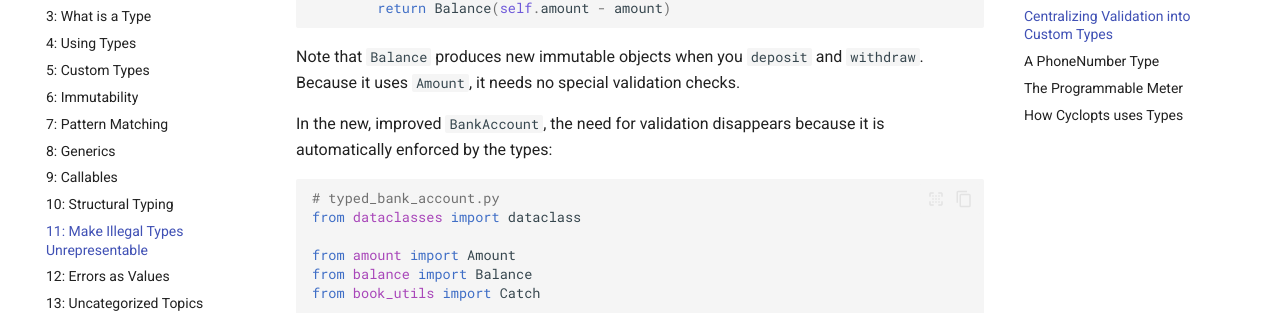
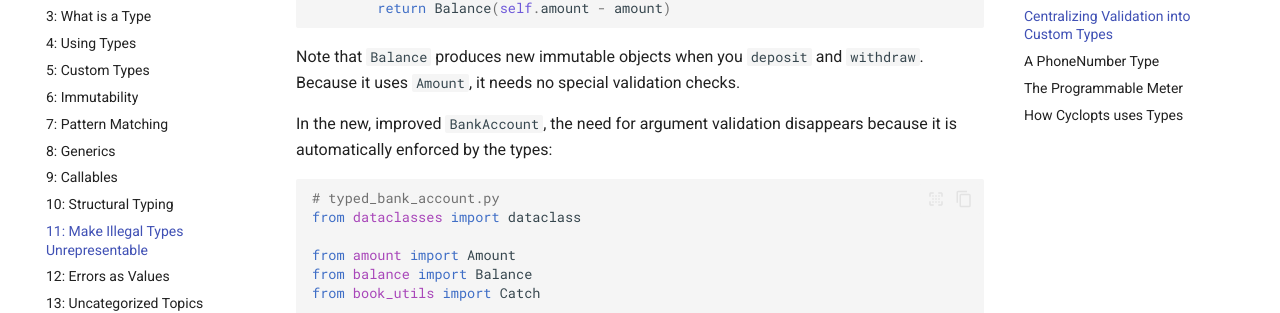
Before and after one commit to ThinkingInTypes/ThinkingInTypes.github.io, an MkDocs documentation site: the page built from Chapters/C11_Make_Illegal_Types_Unrepresentable.md, in a window 1280 px wide and 900 px high, scrolled down 7924 px. Shown: the part 146-459 px from the top of the window. Built offline with MkDocs 1.6.1 and Material for MkDocs 9.7.7, drawn with Linux system fonts in a browser that asks for light colours; comment, search, counter and statistics services are not loaded; some of the changed text lies outside the part shown.

Commit message:
Update C11_Make_Illegal_Types_Unrepresentable.md

````diff
--- a/Chapters/C11_Make_Illegal_Types_Unrepresentable.md
+++ b/Chapters/C11_Make_Illegal_Types_Unrepresentable.md
@@ -379,7 +379,7 @@ Note that `Balance` produces new immutable objects when you `deposit` and `withd
 Because it uses `Amount`, it needs no special validation checks.
 
 In the new, improved `BankAccount`,
-the need for validation disappears because it is automatically enforced by the types:
+the need for argument validation disappears because it is automatically enforced by the types:
 
 ```python
 # typed_bank_account.py
````
Also changed, not shown: other parts of Chapters/C11_Make_Illegal_Types_Unrepresentable.md (+1 -2 lines).
